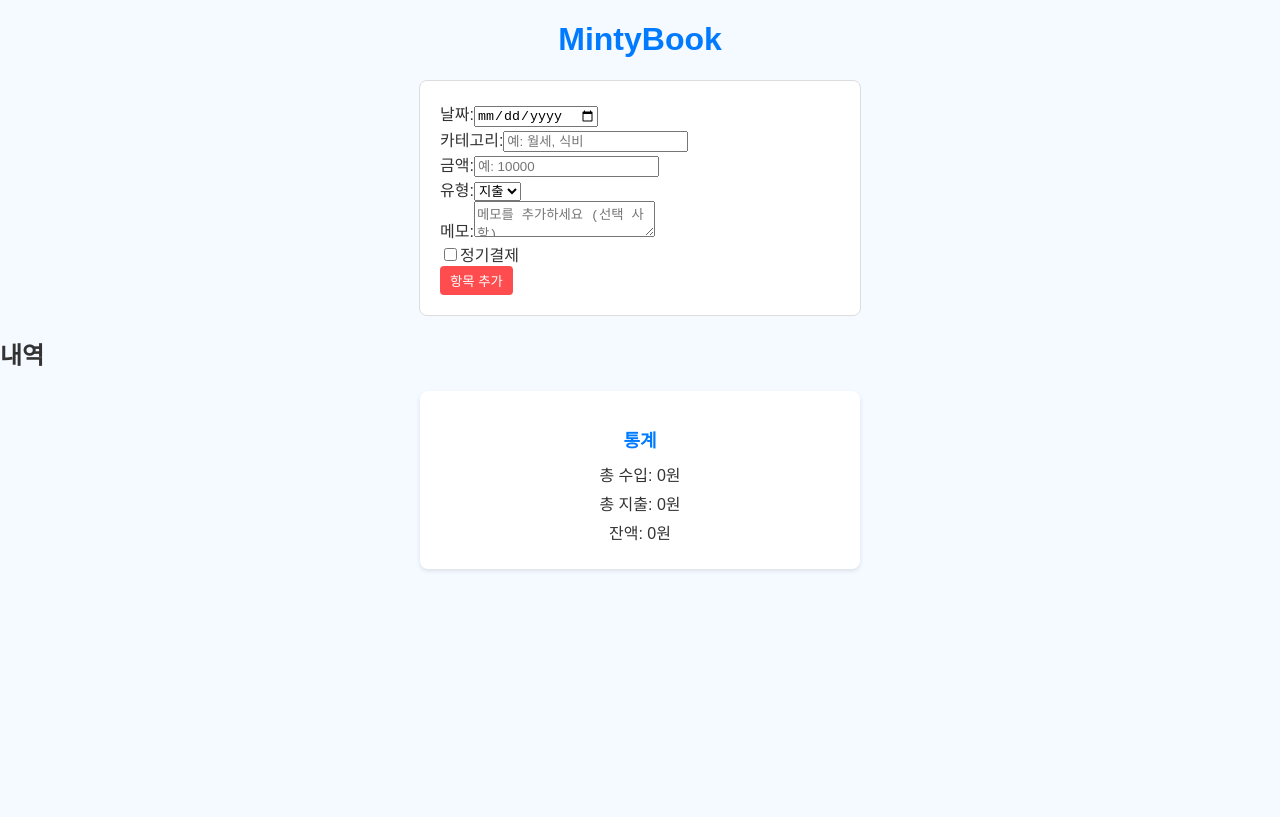
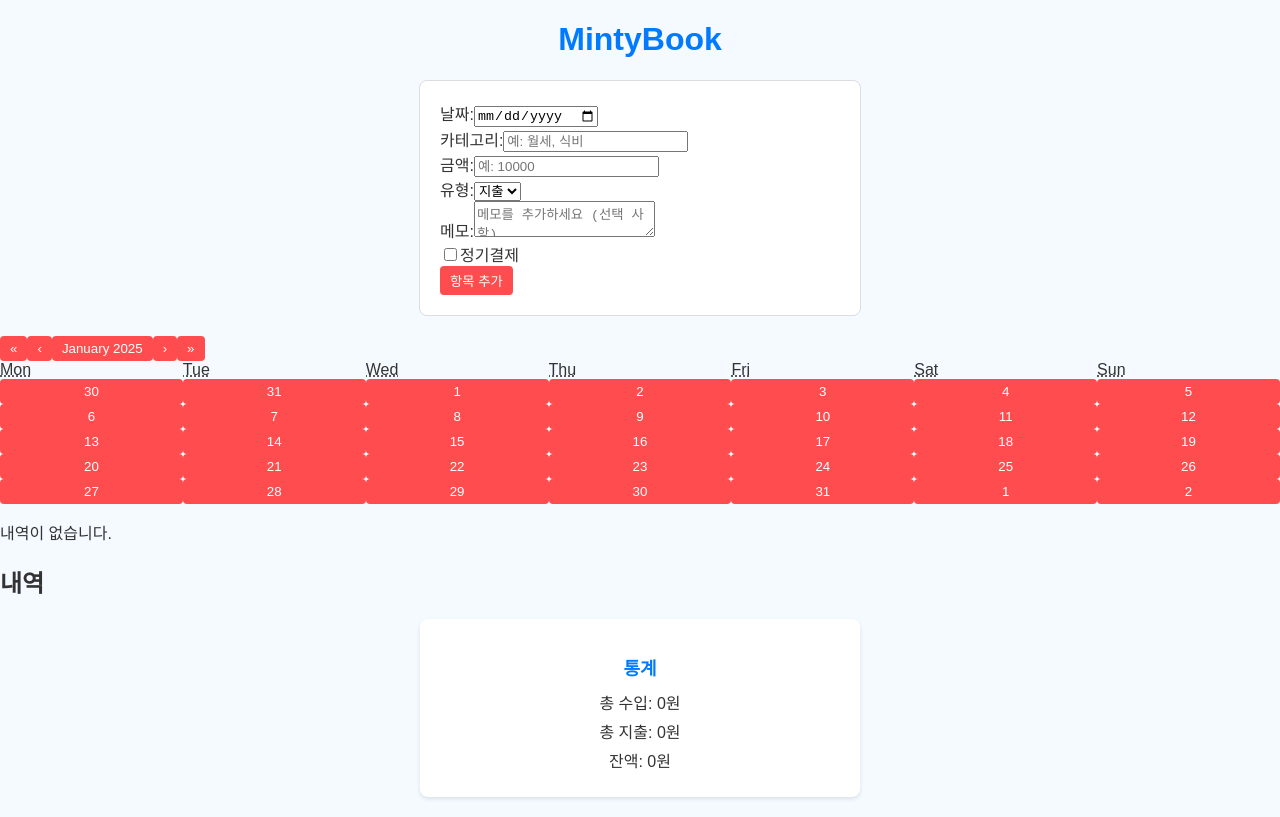
Before and after one commit to yoonn2/mintybook, a React (Create React App) app: page / in a window 1280 px wide. Built offline with nearby package versions, Linux system fonts and the light colour scheme.

Commit message:
달력 기능 추가

```diff
--- a/package.json
+++ b/package.json
@@ -5,6 +5,7 @@
   "dependencies": {
     "cra-template": "1.2.0",
     "react": "^19.0.0",
+    "react-calendar": "^5.1.0",
     "react-dom": "^19.0.0",
     "react-scripts": "5.0.1",
     "web-vitals": "^4.2.4"
--- a/src/App.js
+++ b/src/App.js
@@ -1,23 +1,48 @@
-import React, { useState } from "react";
+import React, { useState, useEffect } from "react";
 import "./styles/App.css";
 import AddEntry from "./components/AddEntry";
 import EntryList from "./components/EntryList";
 import Stats from "./components/Stats";
+import CalendarComponent from "./components/CalendarComponent";
+import DetailsComponent from "./components/DetailsComponent";
 
 function App() {
   const [entries, setEntries] = useState([]);
-  // 데이터 추가하는 함수
+  const [selectedDate, setSelectedDate] = useState(new Date());
+
+  // 로컬 스토리지에서 데이터 로드
+  useEffect(() => {
+    const savedEntries = JSON.parse(localStorage.getItem("entries")) || [];
+    setEntries(savedEntries);
+  }, []);
+
+  // 로컬 스토리지에 데이터 저장
+  useEffect(() => {
+    localStorage.setItem("entries", JSON.stringify(entries));
+  }, [entries]);
+
+  // 항목 추가 처리
   const handleAddEntry = (entry) => {
     setEntries([...entries, entry]); // 기존 항목에 새 항목 추가
     console.log("새 항목:", entry); // 콘솔에서 확인
   };
+
+  // 항목 삭제 처리
   const handleDeleteEntry = (id) => {
     setEntries(entries.filter((entry) => entry.id !== id));
-  }
+  };
+
+  // 달력에서 날짜 선택 처리
+  const handleDateSelect = (date) => {
+    setSelectedDate(date);
+  };
+
   return (
     <div>
       <h1>MintyBook</h1>
       <AddEntry onAdd={handleAddEntry} />
+      <CalendarComponent entries={entries} onDateSelect={handleDateSelect} />
+      <DetailsComponent date={selectedDate} entries={entries} />
       <EntryList entries={entries} onDelete={handleDeleteEntry} />
       <Stats entries={entries} />
     </div>
--- /dev/null
+++ b/src/components/CalendarComponent.js
@@ -0,0 +1,53 @@
+import React, { useState } from "react";
+import Calendar from "react-calendar";
+
+
+const CalendarComponent = ({ entries, onDateSelect }) => {
+    const [selectedDate, setSelectedDate] = useState(new Date());
+
+    //날짜 클릭 시 호출
+    const handleDateChange = (date) => {
+        setSelectedDate(date);
+        onDateSelect(date);
+    };
+
+    // 날짜별 수입/지출 금액 계산
+    const getTileContent = ({ date }) => {
+        const dailyEntries = entries.filter(
+        (entry) =>
+            new Date(entry.date).toDateString() === date.toDateString()
+        );
+
+        const totalIncome = dailyEntries
+            .filter((entry) => entry.type === "income")
+            .reduce((sum, entry) => sum + Number(entry.amount), 0);
+
+        const totalExpense= dailyEntries
+            .filter((entry) => entry.type === "expense")
+            .reduce((sum, entry) => sum + Number(entry.amount), 0);
+
+        if (totalIncome || totalExpense) {
+            return (
+                <div>
+                    <span style={{ color: "blue" }}>+{totalIncome.toLocaleString()}</span>
+                    <br />
+                    <span style={{ color: "red" }}>-{totalExpense.toLocaleString()}</span>
+                </div>
+            );
+        }
+
+        return null;
+    };
+
+    return (
+        <div>
+            <Calendar
+                onChange={handleDateChange}
+                value={selectedDate}
+                tileContent={getTileContent} // 날짜별 수입/지출 표시
+            />
+        </div>
+    );
+};
+
+export default CalendarComponent;
--- /dev/null
+++ b/src/components/DetailsComponent.js
@@ -0,0 +1,28 @@
+import React from "react";
+
+const DetailsComponent = ({ date, entries }) => {
+    const dailyEntries = entries.filter(
+        (entry) => new Date(entry.date).toDateString() === date.toDateString()
+    );
+
+    if (dailyEntries.length === 0) {
+        return <p>내역이 없습니다.</p>;
+    }
+
+    return (
+        <div>
+            <h2>{date.toLocaleDateString()} 내역</h2>
+            <ul>
+                {dailyEntries.map((entry) => (
+                    <li key={entry.id}>
+                        {entry.category}: {entry.amount.toLocaleString()}원 (
+                        {entry.type === "income" ? "수입" : "지출"})
+                        {entry.memo && <span> - {entry.memo}</span>}
+                    </li>
+                ))}
+            </ul>
+        </div>
+    );
+};
+
+export default DetailsComponent;
```
Also changed, not shown: 1 other file (tests, documents, lock files or other folders).
